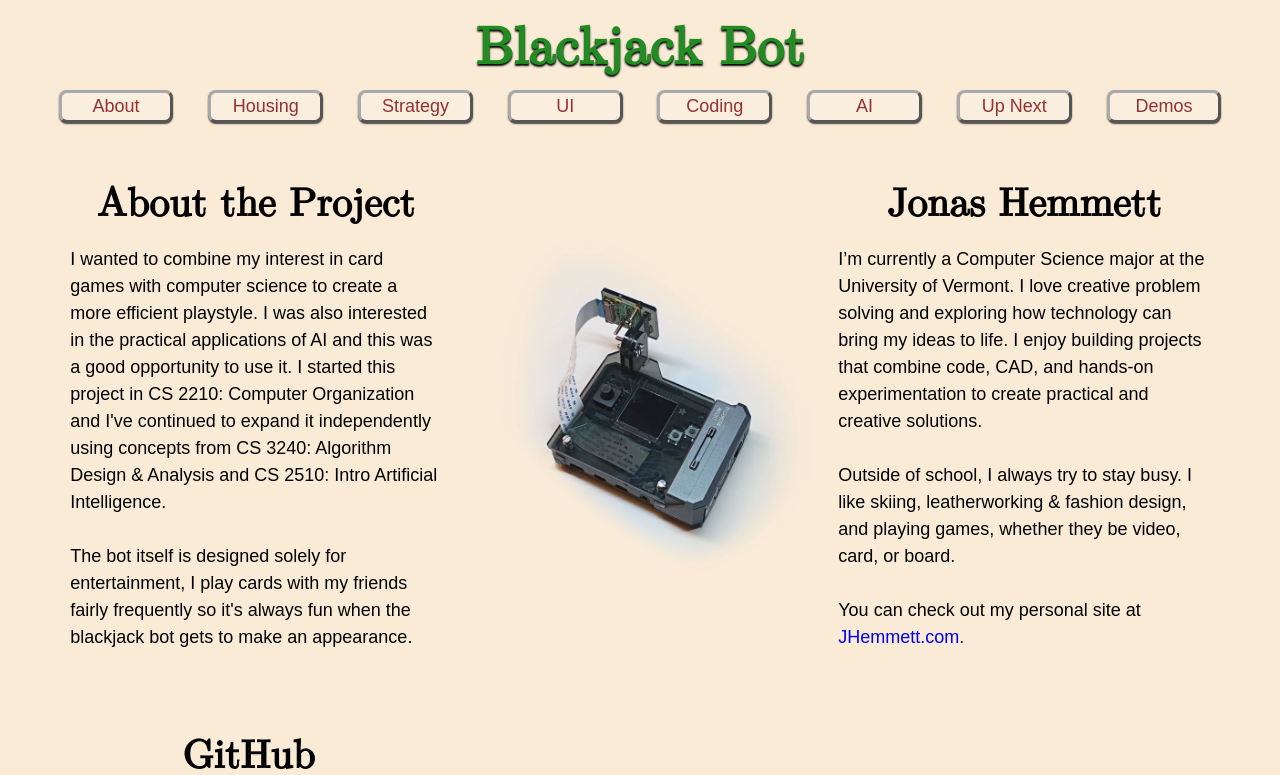
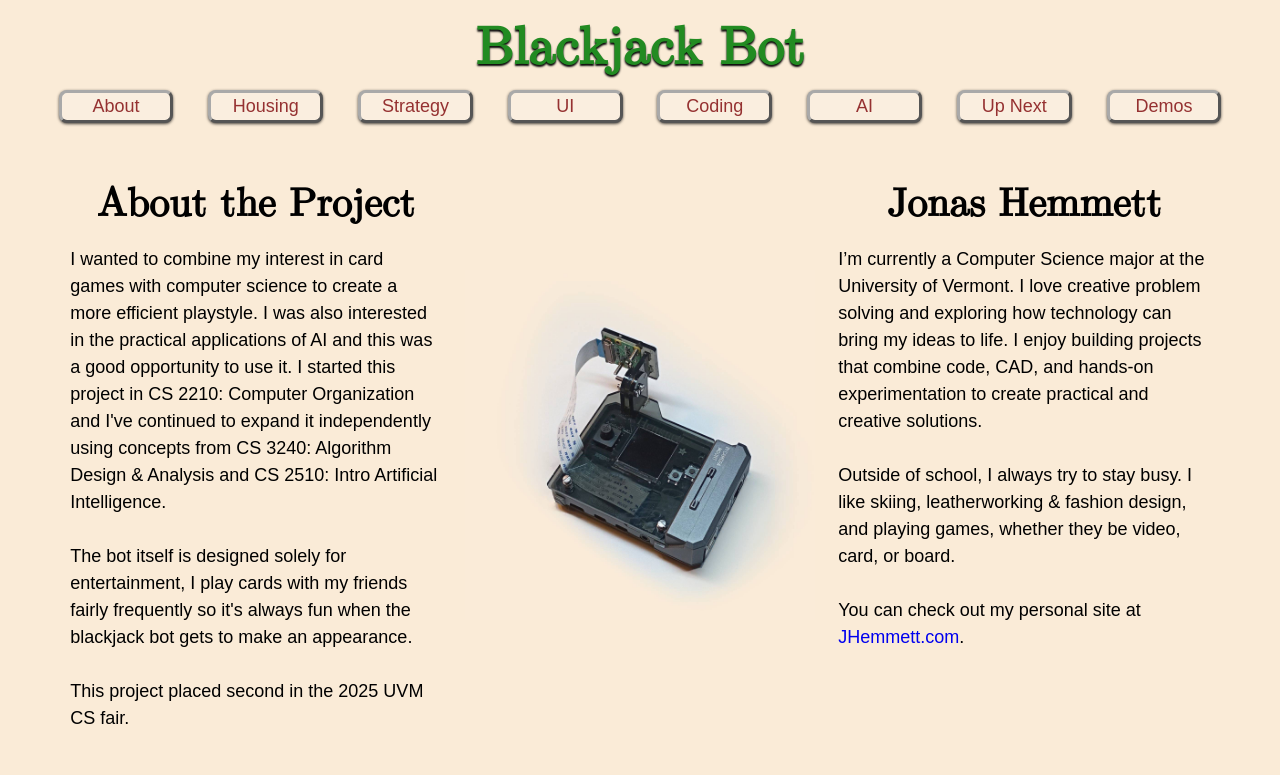
Before and after one commit to Jonas-Hemmett/Blackjack_Bot_Site, a PHP site: page / in a window 1280 px wide. Shown: the top 775 px of the page. Run offline with PHP 8.4, Linux system fonts and the light colour scheme; data that the repository does not hold is empty.

Commit message:
CS fair update

```diff
--- a/css/custom.css
+++ b/css/custom.css
@@ -101,7 +101,7 @@ nav > a {
     flex: 1 1 5%;
     border-radius: 8px;
     background-color: #faeedf;
-    box-shadow: 0px 1px 1.5px rgba(0, 0, 0, 0.705);
+    box-shadow: 0px 1px 3px rgba(0, 0, 0, 0.705);
     color: #953131;;
     min-width: 71px;
     margin-top: 2.5px;
--- a/index.php
+++ b/index.php
@@ -10,8 +10,9 @@
                 <p>
                     I wanted to combine my interest in card games with computer science to create a more efficient playstyle. I was also interested in the practical applications of AI and this was a good opportunity to use it. I started this project in CS 2210: Computer Organization and I've continued to expand it independently using concepts from CS 3240: Algorithm Design & Analysis and CS 2510: Intro Artificial Intelligence. <br>
                     <br>
-
-                    The bot itself is designed solely for entertainment, I play cards with my friends fairly frequently so it's always fun when the blackjack bot gets to make an appearance.
+                    The bot itself is designed solely for entertainment, I play cards with my friends fairly frequently so it's always fun when the blackjack bot gets to make an appearance.<br>
+                    <br>
+                    This project placed second in the 2025 UVM CS fair.
                 </p>
             </section>
             <img src="resources/BotAntiqueWhite2.jpg" alt = "The Blackjack Bot" class="botImg">
```
